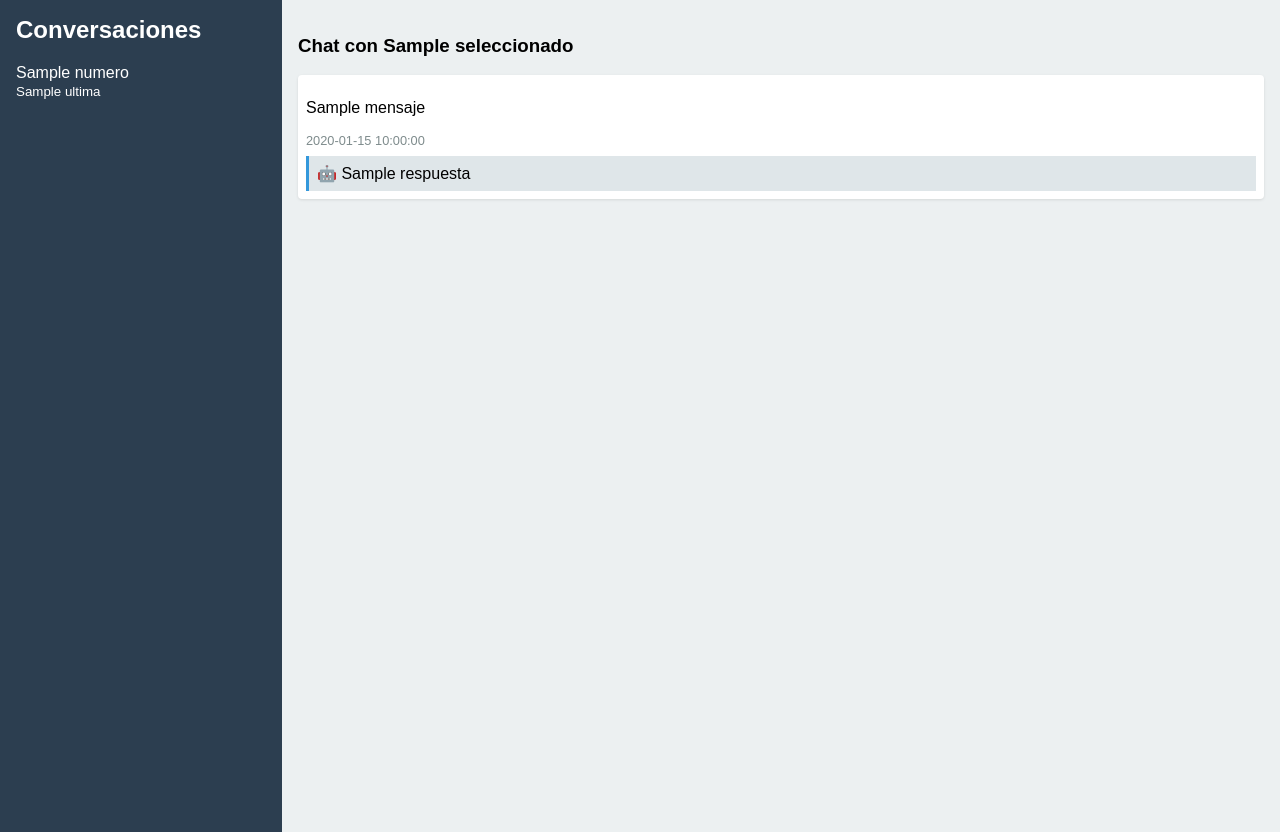
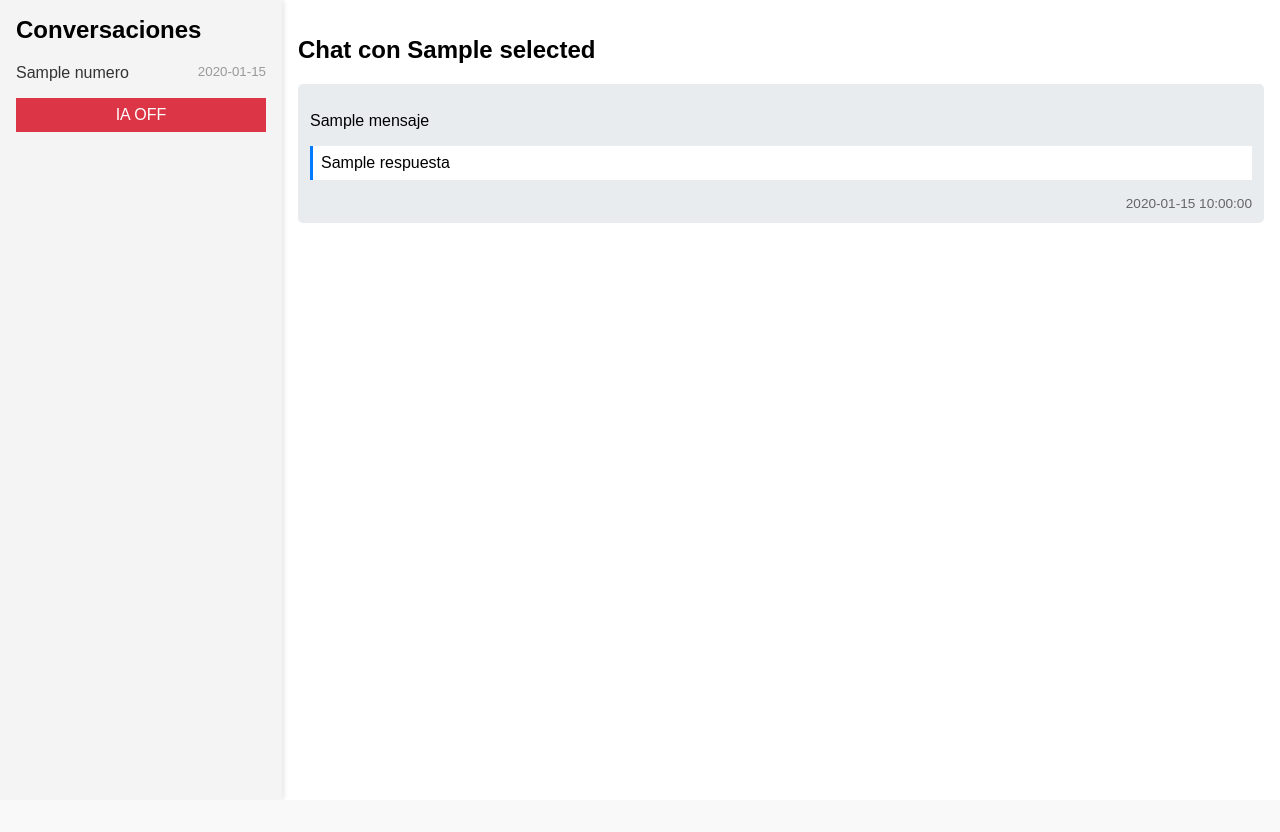
Before and after one commit to cieadesignsolutions/PlataformaIA_CIEA, a Flask app: template templates/chats.html in a window 1280 px wide. After the commit the page ends 223 px from the top, so only its background shows below. Run offline with Flask 3, Linux system fonts and the light colour scheme; the template is opened without the code that fills it: most values are stand-ins (such as "Sample title", 1, 10 or a date in 2020).

Commit message:
reconstruccion completa2

```diff
--- a/app.py
+++ b/app.py
@@ -1,19 +1,16 @@
 import os
 import requests
 import mysql.connector
-from flask import (
-    Flask, request, jsonify,
-    render_template, redirect, url_for
-)
+from flask import Flask, request, jsonify, render_template, redirect, url_for
 from openai import OpenAI
 from datetime import datetime
 from dotenv import load_dotenv
 
-# ——— Carga de entorno ———
 load_dotenv()
+
 app = Flask(__name__)
 
-# ——— Configuración ———
+# ——— Configuración desde env vars ———
 VERIFY_TOKEN   = os.getenv("VERIFY_TOKEN")
 WHATSAPP_TOKEN = os.getenv("WHATSAPP_TOKEN")
 OPENAI_API_KEY = os.getenv("OPENAI_API_KEY")
@@ -23,9 +20,12 @@ DB_PASSWORD    = os.getenv("DB_PASSWORD")
 DB_NAME        = os.getenv("DB_NAME")
 MI_NUMERO_BOT  = os.getenv("MI_NUMERO_BOT")  # ej. "638096866063629"
 
+# Cliente OpenAI
 client = OpenAI(api_key=OPENAI_API_KEY)
 
-# ——— Conexión MySQL ———
+# Estado de la IA (On/Off)
+IA_ON = {"value": True}
+
 def get_db_connection():
     return mysql.connector.connect(
         host=DB_HOST,
@@ -35,146 +35,157 @@ def get_db_connection():
         ssl_ca="/etc/ssl/certs/ca-certificates.crt"
     )
 
-# ——— Lógica IA ———
-def responder_con_ia(mensaje: str) -> str:
+# ——— Función IA ———
+def responder_con_ia(texto: str) -> str:
     try:
         resp = client.chat.completions.create(
             model="gpt-4",
             messages=[
-                {"role": "system", "content": "Eres un asistente útil que responde por WhatsApp."},
-                {"role": "user",   "content": mensaje}
+                {"role":"system", "content":"Eres un asistente útil por WhatsApp."},
+                {"role":"user",   "content":texto}
             ]
         )
         return resp.choices[0].message.content.strip()
     except Exception as e:
-        app.logger.error(f"🔴 Error en OpenAI: {e}")
-        return "Lo siento, hubo un error."
+        app.logger.error("Error OpenAI: %s", e)
+        return "Lo siento, algo falló."
 
-# ——— Guardar conversación ———
-def guardar_conversacion(numero: str, mensaje: str, respuesta: str):
+# ——— Webhook verificación ———
+@app.route("/webhook", methods=["GET"])
+def webhook_verify():
+    token     = request.args.get("hub.verify_token")
+    challenge = request.args.get("hub.challenge")
+    if token == VERIFY_TOKEN:
+        return challenge
+    return "Token inválido", 403
+
+# ——— Webhook mensajes ———
+@app.route("/webhook", methods=["POST"])
+def webhook_receive():
+    data = request.get_json()
+    app.logger.info("📥 payload: %s", data)
+    try:
+        msgs = data["entry"][0]["changes"][0]["value"].get("messages")
+        if not msgs:
+            return "No messages", 200
+
+        m = msgs[0]
+        src = m["from"]
+        text = m["text"]["body"]
+
+        if src == MI_NUMERO_BOT:
+            return "OK", 200
+
+        # IA on?
+        reply = ""
+        if IA_ON["value"]:
+            reply = responder_con_ia(text)
+            enviar_mensaje(src, reply)
+
+        guardar_conversacion(src, text, reply)
+    except Exception as e:
+        app.logger.error("Error procesando webhook: %s", e)
+        return "Error interno", 500
+
+    return "OK", 200
+
+# ——— Envío WA ———
+def enviar_mensaje(dest: str, texto: str):
+    url = f"https://graph.facebook.com/v17.0/{MI_NUMERO_BOT}/messages"
+    headers = {
+        "Authorization": f"Bearer {WHATSAPP_TOKEN}",
+        "Content-Type":  "application/json"
+    }
+    body = {
+        "messaging_product":"whatsapp",
+        "to":dest,
+        "type":"text",
+        "text":{"body":texto}
+    }
+    try:
+        r = requests.post(url, headers=headers, json=body)
+        app.logger.info("📤 WA API: %s %s", r.status_code, r.text)
+    except Exception as e:
+        app.logger.error("Error enviando WA: %s", e)
+
+# ——— Guardar en BD ———
+def guardar_conversacion(num: str, msg: str, rsp: str):
     try:
         conn   = get_db_connection()
-        cursor = conn.cursor()
-        cursor.execute("""
+        cur    = conn.cursor()
+        cur.execute("""
             CREATE TABLE IF NOT EXISTS conversaciones (
               id INT AUTO_INCREMENT PRIMARY KEY,
               numero VARCHAR(20),
               mensaje TEXT,
               respuesta TEXT,
               timestamp DATETIME DEFAULT CURRENT_TIMESTAMP
-            ) ENGINE=InnoDB;
-        """
-        )
-        cursor.execute(
+            ) ENGINE=InnoDB
+        """)
+        cur.execute(
             "INSERT INTO conversaciones (numero,mensaje,respuesta) VALUES (%s,%s,%s)",
-            (numero, mensaje, respuesta)
+            (num, msg, rsp)
         )
         conn.commit()
-        cursor.close()
+        cur.close()
         conn.close()
     except Exception as e:
-        app.logger.error(f"🔴 Error guardando en BD: {e}")
+        app.logger.error("Error guardando BD: %s", e)
 
-# ——— Enviar WhatsApp ———
-def enviar_mensaje(numero: str, texto: str):
-    url = f"https://graph.facebook.com/v17.0/{MI_NUMERO_BOT}/messages"
-    headers = {
-        "Authorization": f"Bearer {WHATSAPP_TOKEN}",
-        "Content-Type":  "application/json"
-    }
-    body = {
-        "messaging_product": "whatsapp",
-        "to": numero,
-        "type": "text",
-        "text": {"body": texto}
-    }
-    try:
-        r = requests.post(url, headers=headers, json=body)
-        app.logger.info(f"📤 WhatsApp API: {r.status_code} {r.text}")
-    except Exception as e:
-        app.logger.error(f"🔴 Error enviando WhatsApp: {e}")
+# ——— Panel de chats ———
+@app.route("/chats")
+def ver_chats():
+    conn = get_db_connection()
+    cur  = conn.cursor(dictionary=True)
+    cur.execute("""
+        SELECT DISTINCT numero,
+               MAX(timestamp) AS ultima
+        FROM conversaciones
+        GROUP BY numero
+        ORDER BY ultima DESC
+    """)
+    chats = cur.fetchall()
+    cur.close()
+    conn.close()
+    return render_template("chats.html",
+                           chats=chats,
+                           mensajes=None,
+                           ia_on=IA_ON["value"],
+                           selected=None)
 
-# ——— Webhook de verificación ———
-@app.route("/webhook", methods=["GET"])
-def webhook_verification():
-    token     = request.args.get("hub.verify_token")
-    challenge = request.args.get("hub.challenge")
-    if token == VERIFY_TOKEN:
-        return challenge
-    return "Token inválido", 403
+@app.route("/chats/<telefono>")
+def ver_chat(telefono):
+    conn = get_db_connection()
+    cur  = conn.cursor(dictionary=True)
+    cur.execute("""
+        SELECT numero, mensaje, respuesta, timestamp
+        FROM conversaciones
+        WHERE numero=%s
+        ORDER BY timestamp
+    """, (telefono,))
+    msgs = cur.fetchall()
+    cur.execute("""
+        SELECT DISTINCT numero,
+               MAX(timestamp) AS ultima
+        FROM conversaciones
+        GROUP BY numero
+        ORDER BY ultima DESC
+    """)
+    chats = cur.fetchall()
+    cur.close()
+    conn.close()
+    return render_template("chats.html",
+                           chats=chats,
+                           mensajes=msgs,
+                           ia_on=IA_ON["value"],
+                           selected=telefono)
 
-# ——— Webhook de mensajes ———
-@app.route("/webhook", methods=["POST"])
-def recibir_mensaje():
-    payload = request.get_json()
-    app.logger.info(f"📥 Payload: {payload}")
-    try:
-        entry    = payload["entry"][0]
-        change   = entry["changes"][0]["value"]
-        mensajes = change.get("messages")
-        if not mensajes:
-            return "No hay mensajes", 200
-
-        msg       = mensajes[0]
-        numero    = msg["from"]
-        texto     = msg["text"]["body"]
-        if numero == MI_NUMERO_BOT:
-            return "OK", 200
-
-        respuesta = responder_con_ia(texto)
-        enviar_mensaje(numero, respuesta)
-        guardar_conversacion(numero, texto, respuesta)
-
-    except Exception as e:
-        app.logger.error(f"🔴 Error webhook: {e}")
-        return "Error interno", 500
-    return "OK", 200
-
-# ——— Panel web de chats ———
-@app.route("/", methods=["GET"])
-def inicio():
-    return redirect(url_for('ver_panel_chats'))
-
-@app.route("/chats", methods=["GET"])
-def ver_panel_chats():
-    conn   = get_db_connection()
-    cursor = conn.cursor(dictionary=True)
-    cursor.execute(
-        "SELECT numero, MAX(timestamp) AS ultima FROM conversaciones GROUP BY numero ORDER BY ultima DESC"
-    )
-    chats = cursor.fetchall()
-    cursor.close()
-    conn.close()
-    return render_template(
-        "chats.html",
-        chats=chats, mensajes=None,
-        ia_activa=True,
-        seleccionado=None
-    )
-
-@app.route("/chats/<telefono>", methods=["GET"])
-def ver_chat(telefono):
-    conn   = get_db_connection()
-    cursor = conn.cursor(dictionary=True)
-    cursor.execute(
-        "SELECT * FROM conversaciones WHERE numero=%s ORDER BY timestamp",
-        (telefono,)
-    )
-    msgs = cursor.fetchall()
-    cursor.execute(
-        "SELECT numero, MAX(timestamp) AS ultima FROM conversaciones GROUP BY numero ORDER BY ultima DESC"
-    )
-    chats = cursor.fetchall()
-    cursor.close()
-    conn.close()
-    return render_template(
-        "chats.html",
-        chats=chats,
-        mensajes=msgs,
-        ia_activa=True,
-        seleccionado=telefono
-    )
+# ——— Toggle IA ———
+@app.route("/toggle_ai", methods=["POST"])
+def toggle_ai():
+    IA_ON["value"] = not IA_ON["value"]
+    return redirect(url_for("ver_chats"))
 
 if __name__ == "__main__":
-    port = int(os.getenv("PORT", 5000))
-    app.run(host="0.0.0.0", port=port)
+    p = int(os.getenv("PORT", 5000))
+    app.run(host="0.0.0.0", port=p)
--- a/static/css/styles.css
+++ b/static/css/styles.css
@@ -1,42 +1,74 @@
 body {
+  margin:0;
+  font-family: sans-serif;
   display: flex;
-  font-family: Arial, sans-serif;
-  margin: 0;
+  height: 100vh;
 }
 .sidebar {
   width: 250px;
-  background: #2c3e50;
+  background: #f4f4f4;
+  padding: 1rem;
+  box-shadow: 2px 0 5px rgba(0,0,0,0.1);
+}
+.sidebar h2 {
+  margin-top: 0;
+}
+.sidebar ul {
+  list-style: none;
+  padding:0;
+  margin:0 0 1rem;
+}
+.sidebar li {
+  margin-bottom: 0.5rem;
+}
+.sidebar li.active a {
+  font-weight: bold;
+}
+.sidebar a {
+  text-decoration: none;
+  color: #333;
+  display: flex;
+  justify-content: space-between;
+}
+.sidebar small {
+  color: #999;
+}
+.btn-ia {
+  width: 100%;
+  padding: 0.5rem;
+  border:none;
+  cursor: pointer;
+  font-size: 1rem;
   color: white;
-  padding: 1rem;
-  height: 100vh;
-  overflow-y: auto;
 }
-.sidebar h2 { margin-top: 0; }
-.sidebar ul { list-style: none; padding: 0; }
-.sidebar li { margin: 0.5rem 0; }
-.sidebar li a {
-  color: white;
-  text-decoration: none;
-}
-.sidebar li.active { background: #34495e; }
+.btn-ia.on { background: #28a745; }
+.btn-ia.off { background: #dc3545; }
+
 .content {
   flex: 1;
   padding: 1rem;
-  background: #ecf0f1;
-  height: 100vh;
   overflow-y: auto;
 }
-.messages { display: flex; flex-direction: column; gap: 1rem; }
-.msg {
-  background: white;
-  padding: 0.5rem;
-  border-radius: 4px;
-  box-shadow: 0 1px 3px rgba(0,0,0,0.1);
+.messages {
+  display: flex;
+  flex-direction: column;
+  gap: 1rem;
 }
-.msg span { display: block; color: #7f8c8d; font-size: 0.8rem; }
-.msg .resp {
+.msg-box {
+  background: #e9ecef;
+  padding: 0.75rem;
+  border-radius: 5px;
+}
+.msg-box .resp {
+  background: #fff;
   margin-top: 0.5rem;
   padding: 0.5rem;
-  background: #dfe6e9;
-  border-left: 3px solid #3498db;
+  border-left: 3px solid #007bff;
 }
+.msg-box small {
+  display: block;
+  text-align: right;
+  color: #666;
+  margin-top: 0.25rem;
+  font-size: 0.85rem;
+}
--- a/templates/chats.html
+++ b/templates/chats.html
@@ -2,39 +2,44 @@
 <html lang="es">
 <head>
   <meta charset="UTF-8">
-  <title>Chats - IA WhatsApp</title>
+  <title>Chats IA WhatsApp</title>
   <link rel="stylesheet" href="{{ url_for('static', filename='css/styles.css') }}">
 </head>
 <body>
   <div class="sidebar">
     <h2>Conversaciones</h2>
     <ul>
-      {% for chat in chats %}
-      <li class="{{ 'active' if chat.numero==seleccionado else '' }}">
-        <a href="{{ url_for('ver_chat', telefono=chat['numero']) }}">
-          {{ chat.numero }}<br>
-          <small>{{ chat.ultima[:19] }}</small>
+      {% for c in chats %}
+      <li class="{{ 'active' if selected==c.numero else '' }}">
+        <a href="{{ url_for('ver_chat', telefono=c.numero) }}">
+          {{ c.numero }}
+          <small>{{ c.ultima.strftime('%Y-%m-%d %H:%M') }}</small>
         </a>
       </li>
       {% endfor %}
     </ul>
+    <form method="POST" action="{{ url_for('toggle_ai') }}">
+      <button type="submit" class="btn-ia {{ 'on' if ia_on else 'off' }}">
+        IA {{ 'ON' if ia_on else 'OFF' }}
+      </button>
+    </form>
   </div>
   <div class="content">
     {% if mensajes %}
-      <h3>Chat con {{ seleccionado }}</h3>
+      <h2>Chat con {{ selected }}</h2>
       <div class="messages">
         {% for m in mensajes %}
-        <div class="msg">
+        <div class="msg-box">
           <p>{{ m.mensaje }}</p>
-          <span>{{ m.timestamp[:19] }}</span>
           {% if m.respuesta %}
-          <div class="resp">🤖 {{ m.respuesta }}</div>
+          <p class="resp">{{ m.respuesta }}</p>
           {% endif %}
+          <small>{{ m.timestamp.strftime('%Y-%m-%d %H:%M:%S') }}</small>
         </div>
         {% endfor %}
       </div>
     {% else %}
-      <h3>Selecciona una conversación</h3>
+      <h2>Selecciona un chat</h2>
     {% endif %}
   </div>
 </body>
```
